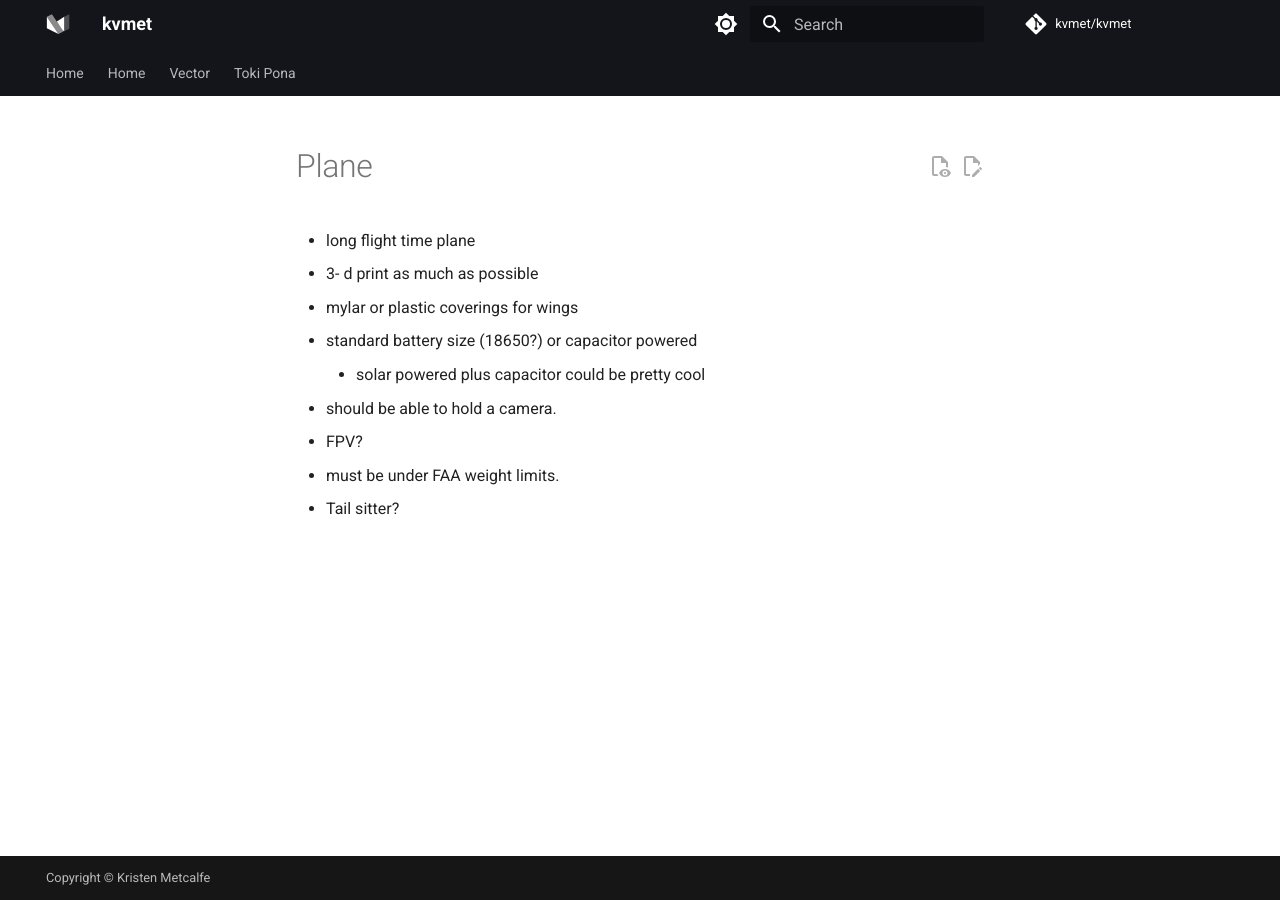
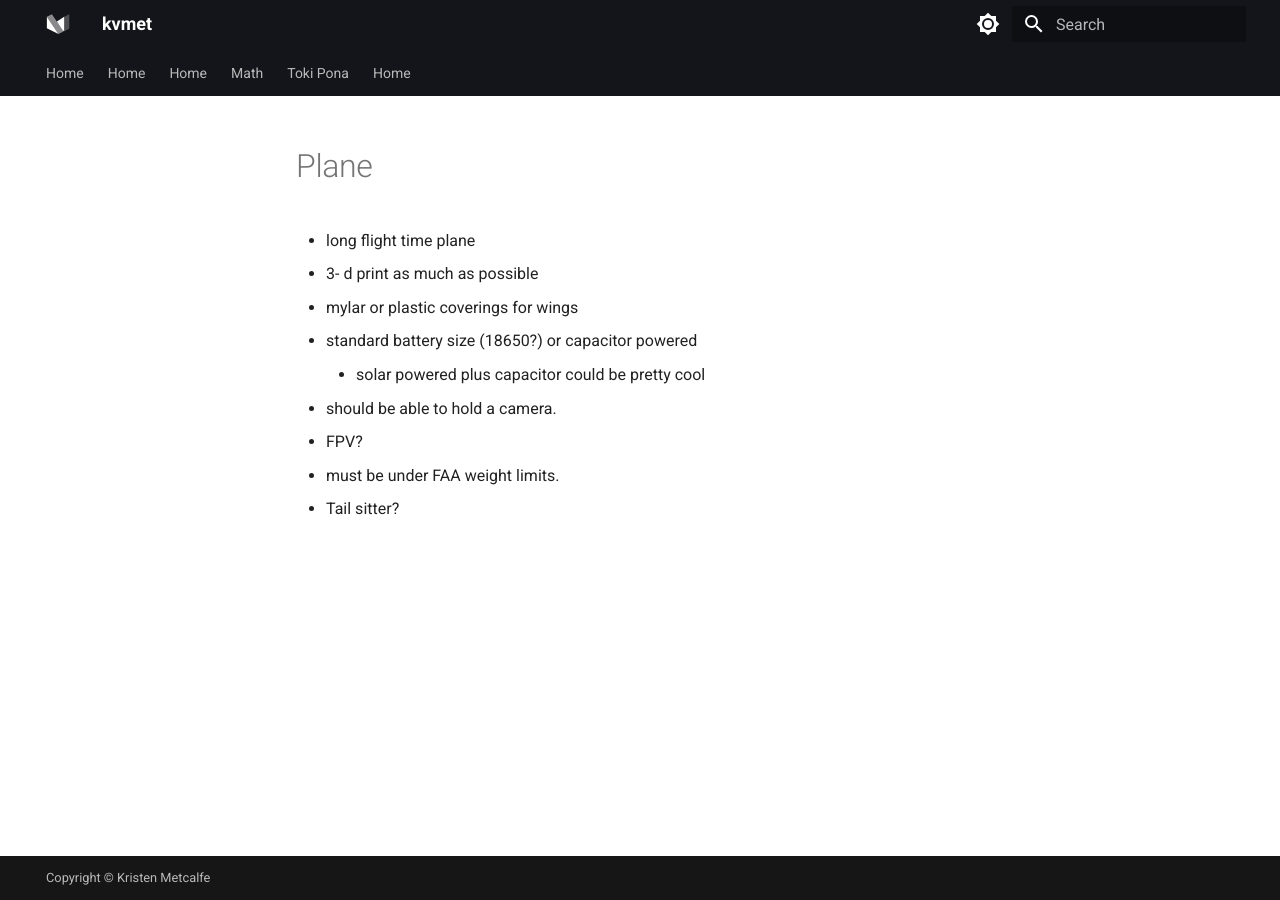
Before and after one commit to kvmet/kvmet, an MkDocs documentation site: the page built from docs/plane.md, in a window 1280 px wide. Built offline with MkDocs 1.6.1 and Material for MkDocs 9.7.7, drawn with Linux system fonts in a browser that asks for light colours; comment, search, counter and statistics services are not loaded; some of the changed lines change nothing that is shown.

Commit message:
seeing if nulling out repo data fixes broken links

```diff
--- a/mkdocs.yml
+++ b/mkdocs.yml
@@ -6,9 +6,9 @@ site_description: >-
    kvmet
 
 # Repository
-repo_name: kvmet/kvmet
-repo_url: https://github.com/kvmet/kvmet
-edit_uri: ./edit/main
+repo_name: null # kvmet/kvmet
+repo_url: null # https://github.com/kvmet/kvmet
+edit_uri: null # ./edit/main
 
 # Copyright
 copyright: Copyright &copy; Kristen Metcalfe
@@ -140,7 +140,9 @@ extra_css:
 nav:
   - Home: index.md
   - Radio: index.md
-  - Vector:
+  - Music: index.md
+  - Math:
     - Similarity: vector-match/determining-similarity.md
   - Toki Pona:
     - Writing System: toki-pona/luka-tu-suno.md
+  - Meta: index.md
```
